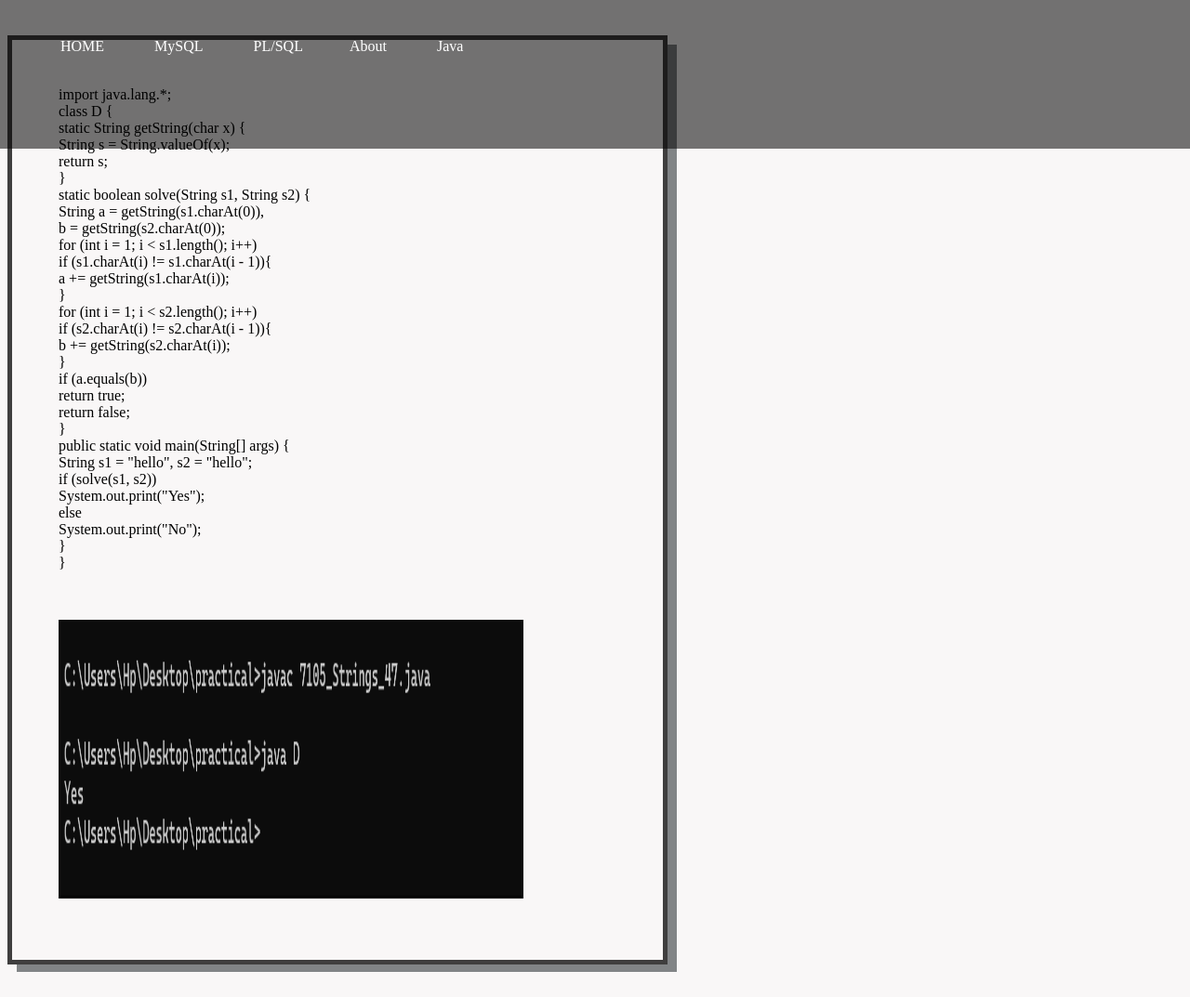
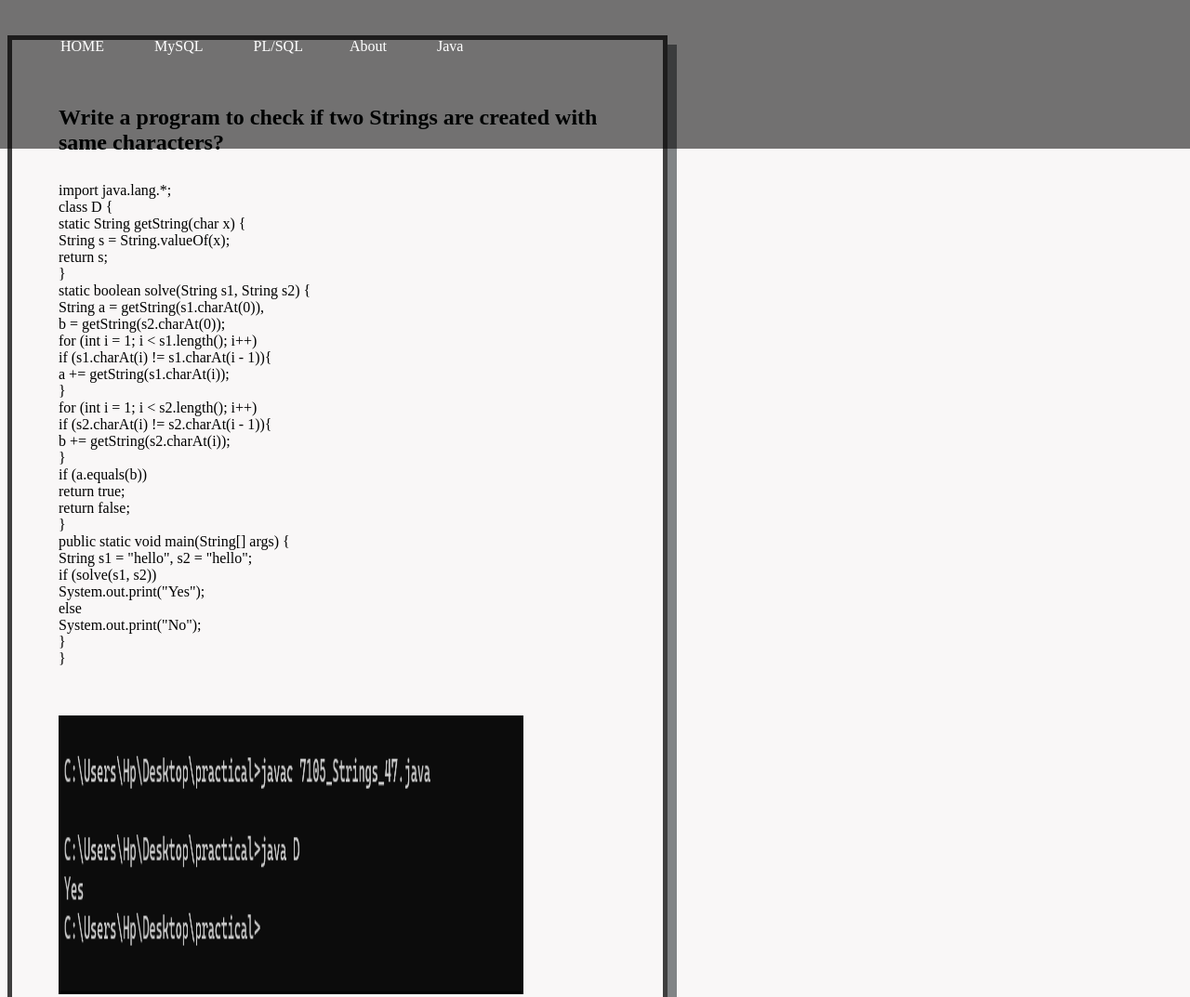
Before and after one commit to kbhavneet03/sql.dbms, a plain HTML site: page file11.html in a window 1280 px wide. Shown: the top 1073 px of the page at 93% size. Before the commit the page ends 1046 px from the top, so only its background shows below. Drawn offline with Linux system fonts and the light colour scheme.

Commit message:
Update file11.html

```diff
--- a/file11.html
+++ b/file11.html
@@ -110,6 +110,7 @@ h1 {
   </div>
 
       <div class="col-sm-12">
+          <h2>Write a program to check if two Strings are created with same characters?</h2>
         import java.lang.*;<br>
         class D {<br>
         static String getString(char x) {<br>
```
